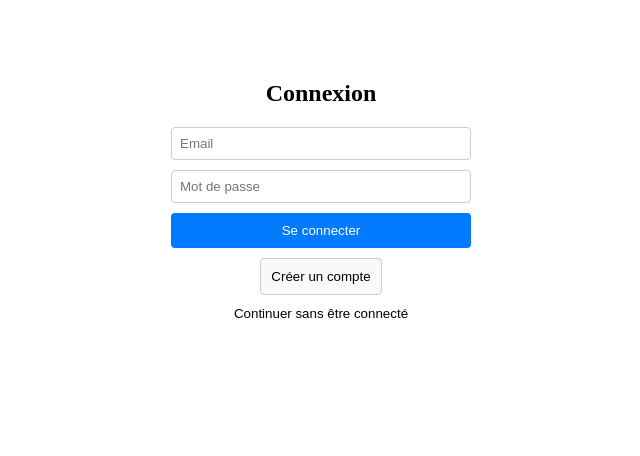
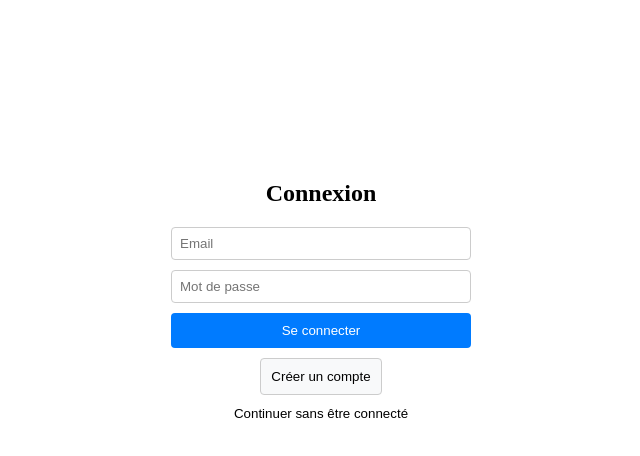
Before and after one commit to TigrouForMatic/ClubMaster, a React (Vite) app in the folder APP/ClubMaster-APP/: page / in a window 1280 px wide. Shown: the top 456 px of the page, without its empty margins (319-959 px from the left). Built offline with nearby package versions, Linux system fonts and the light colour scheme.

Commit message:
Modif position en fonction du support du composant d'authentification

```diff
--- a/APP/ClubMaster-APP/src/App.jsx
+++ b/APP/ClubMaster-APP/src/App.jsx
@@ -31,7 +31,19 @@ function AppContent() {
 
   if (!isAuthenticated) {
     return (
+      isMobile ? (
         <AuthForm onAuthenticate={() => setIsAuthenticated(true)} />
+      ) : (
+        // <div style={{
+        //   display: 'flex',
+        //   justifyContent: 'center',
+        //   alignItems: 'center',
+        //   height: '75vh'
+        // }}>
+        <div style={{ marginTop: '100px' }}>
+          <AuthForm onAuthenticate={() => setIsAuthenticated(true)} />
+        </div>
+      )
     );
   }
 
```
